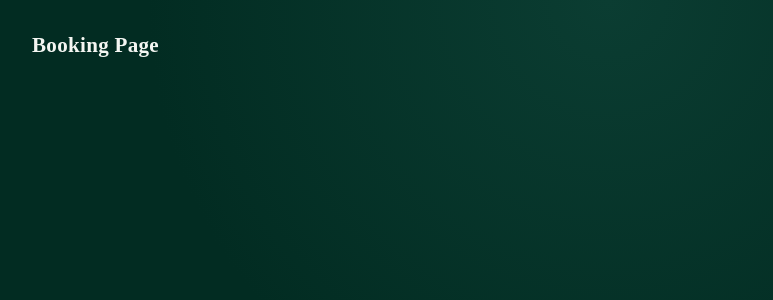
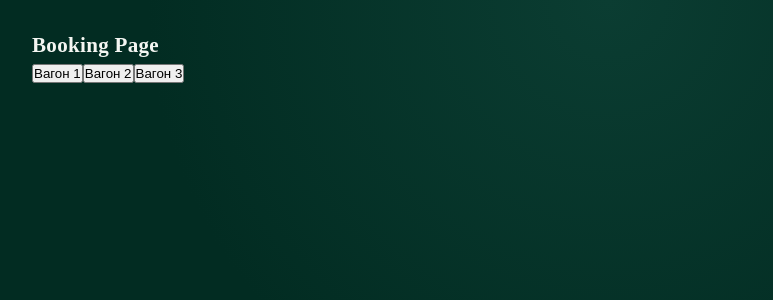
Before and after one commit to ArturStudinskyy/railway-ticket-sales-and-booking-system, a React (Vite) app: page /booking/1 in a window 1280 px wide. Shown: the top 300 px of the page, without its empty margins (32-805 px from the left). Built offline with nearby package versions, Linux system fonts and the light colour scheme.

Commit message:
реалізував компоненту WagonSelector та логіку вибору вагона на сторінці бронювання

```diff
--- a/src/components/WagonSelector.jsx
+++ b/src/components/WagonSelector.jsx
@@ -1,5 +1,18 @@
-const WagonSelector = () => {
-    return <div>Вибір вагона</div>;
+const WagonSelector = ({ wagons, activeWagon, onSelectWagon }) => {
+    return (
+        <div>
+            {wagons.map((wagon) => (
+                <button
+                    key={wagon}
+                    type="button"
+                    onClick={() => onSelectWagon(wagon)}
+                    aria-pressed={wagon === activeWagon}
+                >
+                    {`Вагон ${wagon}`}
+                </button>
+            ))}
+        </div>
+    );
 };
 
 export default WagonSelector;
--- a/src/pages/BookingPage.jsx
+++ b/src/pages/BookingPage.jsx
@@ -1,7 +1,19 @@
+import { useState } from "react";
+
+import WagonSelector from "../components/WagonSelector";
+
 function BookingPage() {
+    const wagons = [1, 2, 3];
+    const [activeWagon, setActiveWagon] = useState(wagons[0]);
+
     return (
         <div>
             <h3>Booking Page</h3>
+            <WagonSelector
+                wagons={wagons}
+                activeWagon={activeWagon}
+                onSelectWagon={setActiveWagon}
+            />
         </div>
     );
 }
```
